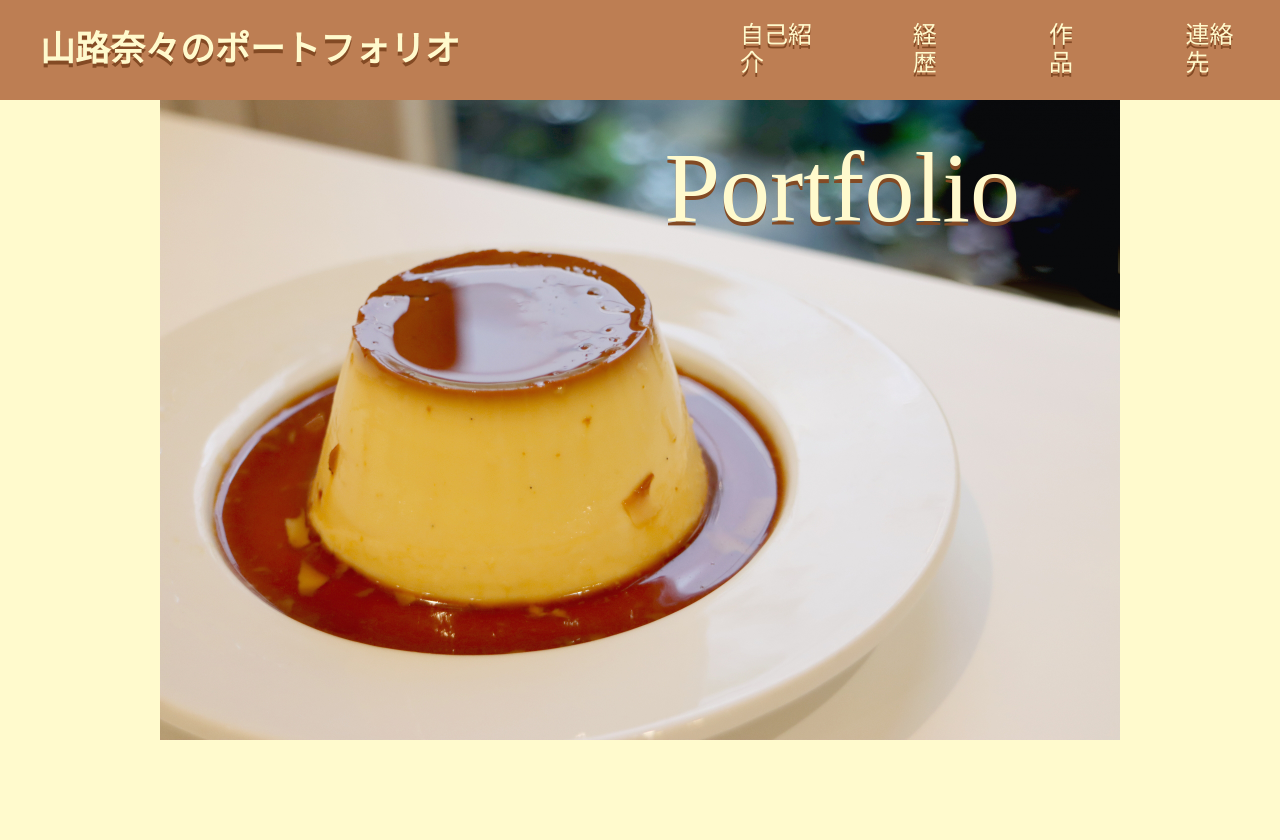
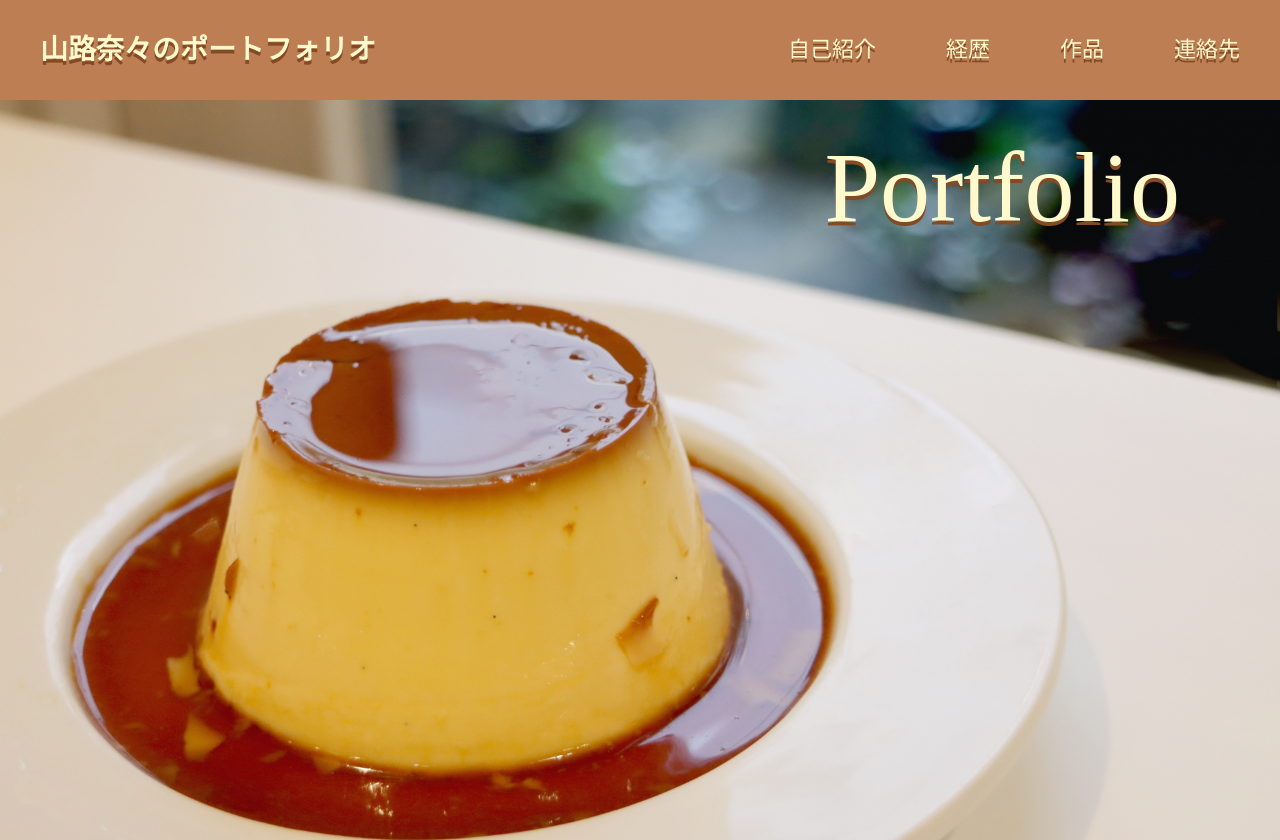
Before and after one commit to yamaji0723/Portfolio, a plain HTML site: page index.html in a window 1280 px wide. Shown: the top 840 px of the page. Drawn offline with Linux system fonts and the light colour scheme; a web font is replaced by a local one.

Commit message:
スマホ対応

```diff
--- a/css/common.scss
+++ b/css/common.scss
@@ -3,6 +3,7 @@
 @include font-face('KaiseiOpti', '../fonts/KaiseiOpti-Regular.ttf', null, null, ttf);
 
 $headerHeight: 100px;
+$headerHeight_sp: 70px;
 
 $pudding: #fffacd;
 $pudding_shadow_color: #834a24;
@@ -13,6 +14,29 @@ $puddingSource: #bd7e53;
 
 $rotateDeg: 8deg;
 $listHoverScale: scale(1.1, 1.1);
+
+// ブレイクポイントを指定
+$pc: 1420px;
+$tab: 970px;
+$sp: 740px;
+
+@mixin pc {
+  @media screen and (max-width: ($pc)) {
+    @content;
+  }
+}
+
+@mixin tab {
+  @media screen and (max-width: ($tab)) {
+    @content;
+  }
+}
+
+@mixin sp {
+  @media screen and (max-width: ($sp)) {
+    @content;
+  }
+}
 
 @keyframes purupuru {
     0% {
@@ -36,6 +60,9 @@ body {
     padding-top: $headerHeight;
     background-color: $pudding_outer;
     font-family: "KaiseiOpti";
+    @include sp {
+        padding-top: $headerHeight_sp;
+    }
 }
 
 header {
@@ -48,12 +75,19 @@ header {
     height: $headerHeight;
     background: $puddingSource;
     display: flex;
+    @include sp {
+        padding: 0 20px;
+        height: $headerHeight_sp;
+    }
     .header-l {
-        width: 50%;
+        width: 40%;
         height: 100%;
         display: flex;
         align-items: center;
         // background-color: #DDD;
+        @include tab {
+            width: 80%;
+        }
         img {
             height: 35px;
         }
@@ -62,12 +96,21 @@ header {
             font-weight: bold;
             color: $pudding;
             text-shadow: $pudding_shadow;
+            @include pc {
+                font-size: 28px;
+            }
+            @include sp {
+                font-size: 21px;
+            }
         }
     }
     .header-r {
-        width: 50%;
+        width: 60%;
         height: 100%;
         // background-color: #666;
+        @include tab {
+            width: 20%;
+        }
         ul {
             width: 100%;
             height: 100%;
@@ -76,6 +119,9 @@ header {
             justify-content: flex-end;
             align-items: center;
             // background-color: red;
+            @include tab {
+                display: none;
+            }
             li {
                 margin-left: 100px;
                 font-size: 24px;
@@ -89,6 +135,10 @@ header {
                     font-weight: bold;
                     animation: purupuru .8s ease infinite;
                 }
+                @include pc {
+                    margin-left: 70px;
+                    font-size: 22px;
+                }
             }
         }
     }
@@ -96,12 +146,16 @@ header {
 
 main {
     margin: 0 auto;
-    width: 75%;
+    // width: 75%;
+    width: 1420px;
     background-color: $pudding;
+    @include pc {
+        width: 100%;
+    }
     #mainvisual {
         position: relative;
         width: 100%;
-        height: calc(100vh - $headerHeight);
+        // height: calc(100vh - $headerHeight);
         overflow: hidden;
         img {
             width: 100%;
@@ -114,18 +168,35 @@ main {
             font-size: 100px;
             color: $pudding;
             text-shadow: $pudding_shadow;
+            @include tab {
+                top: 25px;
+                right: 70px;
+                font-size: 80px;
+            }
+            @include sp {
+                top: 10px;
+                right: 15px;
+                font-size: 40px;
+            }
         }
     }
 
     .sections {
+        margin: 0 auto;
         padding-top: 60px;
         width: 100%;
+        @include pc {
+            width: 90%;
+        }
         color: $pudding_shadow_color;
         h2 {
             margin-bottom: 20px;
             font-size: 30px;
             &::before {
                 content: "◆";
+            }
+            @include sp {
+                font-size: 25px;
             }
         }
         .section-content {
@@ -140,6 +211,9 @@ main {
         height: 30px;
         background-color: $puddingSource;
         border-radius: 16px 16px 0 0;
+        @include sp {
+            height: 20px;
+        }
     }
 
     .pudding-body {
@@ -156,11 +230,18 @@ main {
     #profile {
         .profile-list {
             padding: 30px 30px 0 30px;
+            @include sp {
+                padding: 15px 15px 0 15px;
+            }
             li {
                 margin-bottom: 30px;
                 font-size: 25px;
+                @include sp {
+                    font-size: 20px;
+                }
                 p {
                     line-height: 40px;
+                    overflow-wrap: break-word;
                     .list-title {
                         line-height: 55px;
                         font-weight: bold;
@@ -176,6 +257,10 @@ main {
                 padding: 30px;
                 font-size: 25px;
                 line-height: 55px;
+                @include sp {
+                    padding: 15px;
+                    font-size: 20px;
+                }
             }
         }
     }
@@ -189,11 +274,23 @@ main {
                 display: block;
                 width: 22%;
                 order: 1;
+                @include tab {
+                    width: 31%;
+                }
+                @include sp {
+                    width: 95%;
+                }
             }
             &::after {
                 content: "";
                 display: block;
                 width: 22%;
+                @include tab {
+                    width: 31%;
+                }
+                @include sp {
+                    width: 95%;
+                }
             }
             .flex-item {
                 margin-bottom: 40px;
@@ -205,6 +302,12 @@ main {
                     .pudding-body {
                         background-color: #fff6a9;
                     }
+                }
+                @include tab {
+                    width: 31%;
+                }
+                @include sp {
+                    width: 95%;
                 }
                 .pudding-top {
                     height: 24px;
@@ -227,9 +330,12 @@ main {
                         }
                     }
                     .work-title {
-                        width: 80%;
+                        width: 95%;
                         font-size: 24px;
                         text-align: center;
+                        @include sp {
+                            font-size: 20px;
+                        }
                     }
                 }
             }
@@ -241,7 +347,16 @@ main {
             p {
                 padding: 30px;
                 font-size: 25px;
-                line-height: 55px;
+                // line-height: 55px;
+                line-height: 30px;
+                @include sp {
+                    padding: 15px;
+                    font-size: 20px;
+                }
+                #phone {
+                    display: inline-block;
+                    margin-bottom: 35px;
+                }
             }
         }
     }
@@ -284,6 +399,10 @@ footer {
     height: 80vh;
     background-color: $pudding;
     z-index: 2000;
+    @include sp {
+        width: 90vw;
+        height: 70vh;
+    }
     #modalWrap {
         padding-top: 65px;
         position: relative;
@@ -301,6 +420,9 @@ footer {
             width: 100%;
             text-align: center;
             font-size: 32px;
+            @include sp {
+                font-size: 25px;
+            }
         }
         #workImg_Modal {
             margin: 0 auto;
@@ -318,6 +440,9 @@ footer {
             width: 80%;
             text-align: center;
             font-size: 25px;
+            @include sp {
+                font-size: 20px;
+            }
         }
         #pageUrl_Modal, #gitUrl_Modal {
             margin: 0 auto;
@@ -327,6 +452,9 @@ footer {
                 color: #1ea5ff;
                 text-align: center;
                 font-size: 25px;
+                @include sp {
+                    font-size: 22px;
+                }
                 &:hover {
                     // color: $pudding_hover;
                     font-weight: bold;
--- a/index.html
+++ b/index.html
@@ -126,8 +126,8 @@
                 <div class="pudding-top"></div>
                 <div class="pudding-body">
                     <p>
-                        電話番号: 090-3383-4950<br>
-                        メールアドレス: y.nana0723@gmail.com
+                        <span id="phone">電話番号:<br>090-3383-4950</span><br>
+                        <span id="email">メールアドレス:<br>y.nana0723@gmail.com</span>
                     </p>
                 </div>
             </section>
```
Also changed, not shown: css/common.min.css, 1 other file.
